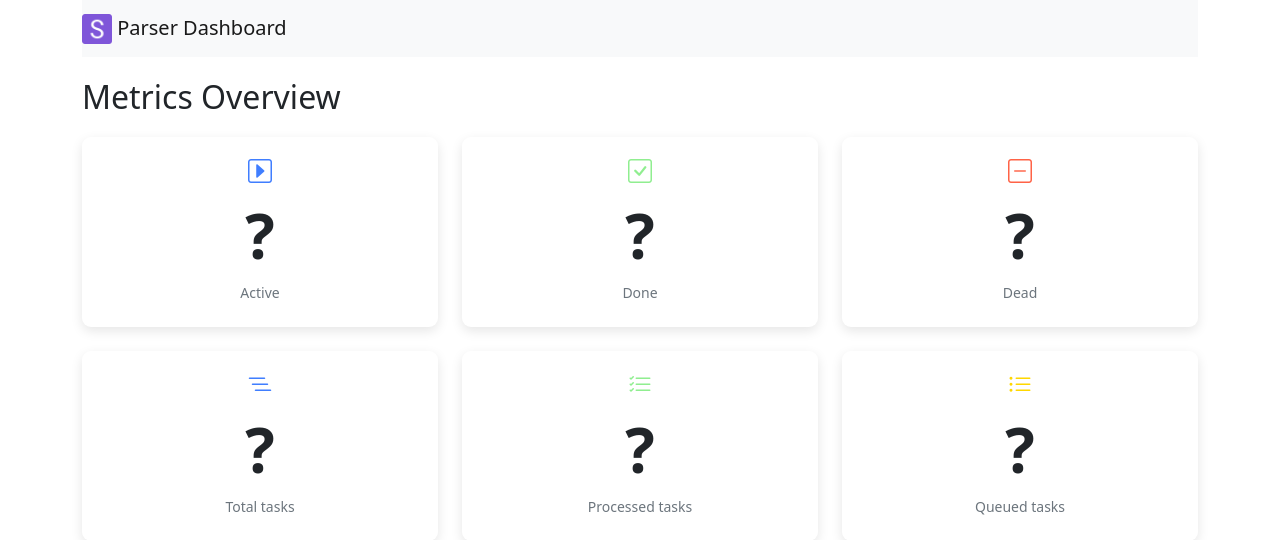
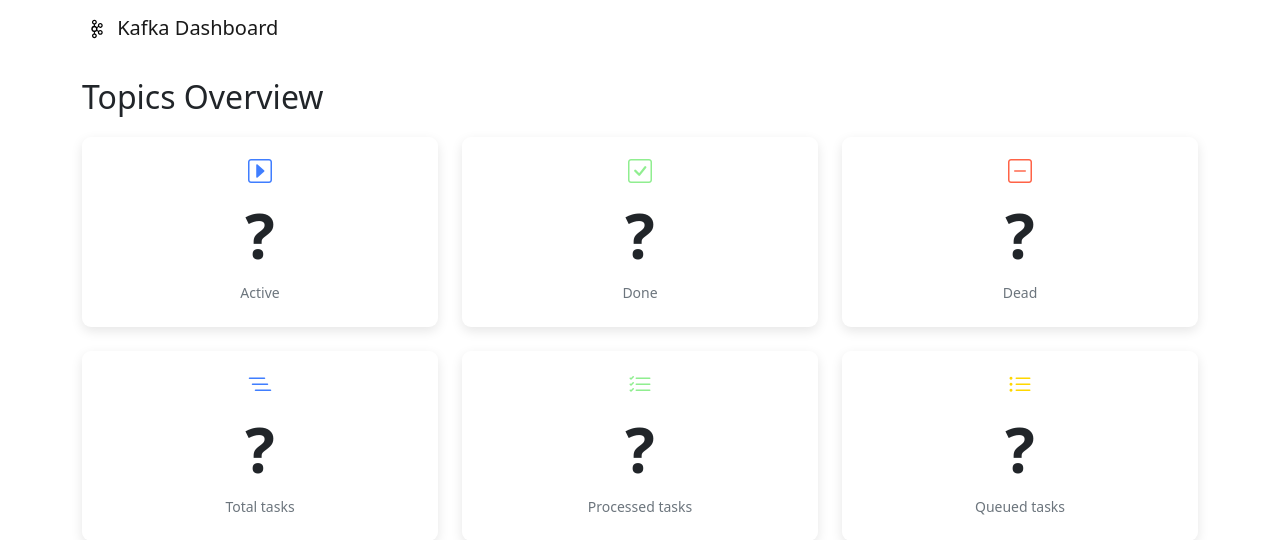
Before and after one commit to welel/kafka-metrics-dashboard, a FastAPI app: page / in a window 1280 px wide. Shown: the top 540 px of the page. Run offline with FastAPI, Linux system fonts and the light colour scheme; parts of the project's set-up code (start-up, migrations or seed data) failed here and were passed over.

Commit message:
feat: change logo

```diff
--- a/static/js/dashboard.js
+++ b/static/js/dashboard.js
@@ -2,9 +2,6 @@
 
 LABELS = {
     'db_service': 'DB Service',
-    'tokopedia_1': 'Tokopedia Category Pages',
-    'tokopedia_2': 'Tokopedia Products',
-    'tokopedia_3': 'Tokopedia Sellers',
 }
 
 var tasksLineCharts = {};
--- a/templates/base.html
+++ b/templates/base.html
@@ -5,7 +5,7 @@
   <meta charset="utf-8">
   <meta name="viewport" content="width=device-width, initial-scale=1">
   <title>{% block title %}Parser Dashboard{% endblock %}</title>
-  <link rel="icon" href="{{ url_for('static', path='imgs/favicon-32x32.png') }}" type="image/png"/>
+  <link rel="icon" href="{{ url_for('static', path='imgs/Kafka.svg') }}" type="image/png"/>
 
   <!-- Local -->
   <link rel="stylesheet" href="{{ url_for('static', path='css/style.css') }}">
@@ -29,11 +29,11 @@
 
 <!-- Navbar -->
 <div class="container">
-  <nav class="navbar navbar-light bg-light">
+  <nav class="navbar navbar-light">
       <div class="container-fluid px-0">
           <a class="navbar-brand fw-500" href="#">
-          <img src="{{ url_for('static', path='imgs/favicon-32x32.png') }}" alt="" width="30" height="30" class="d-inline-block align-text-top">
-            Parser Dashboard
+          <img src="{{ url_for('static', path='imgs/Kafka.svg') }}" alt="" width="30" height="30" class="d-inline-block align-text-top">
+            Kafka Dashboard
           </a>
       </div>
   </nav>
--- a/templates/dashboard.html
+++ b/templates/dashboard.html
@@ -10,7 +10,7 @@
 {% block main %}
 <!-- Headline Text -->
 <class class="row fw-500 fs-2 mt-3">
-  <span class="ml-3">Metrics Overview</span>
+  <span class="ml-3">Topics Overview</span>
 </class>
 
 <!-- Top Metric Cards-->
```
Also changed, not shown: static/imgs/Kafka.svg (added), static/imgs/favicon-32x32.png (deleted), 1 other file.
